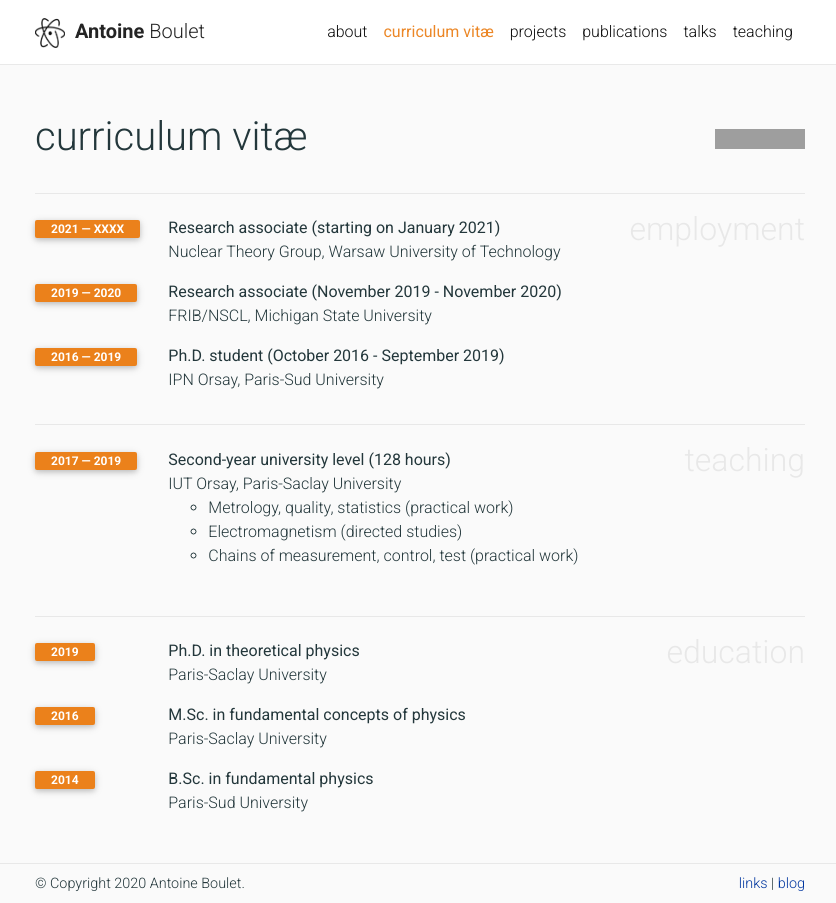
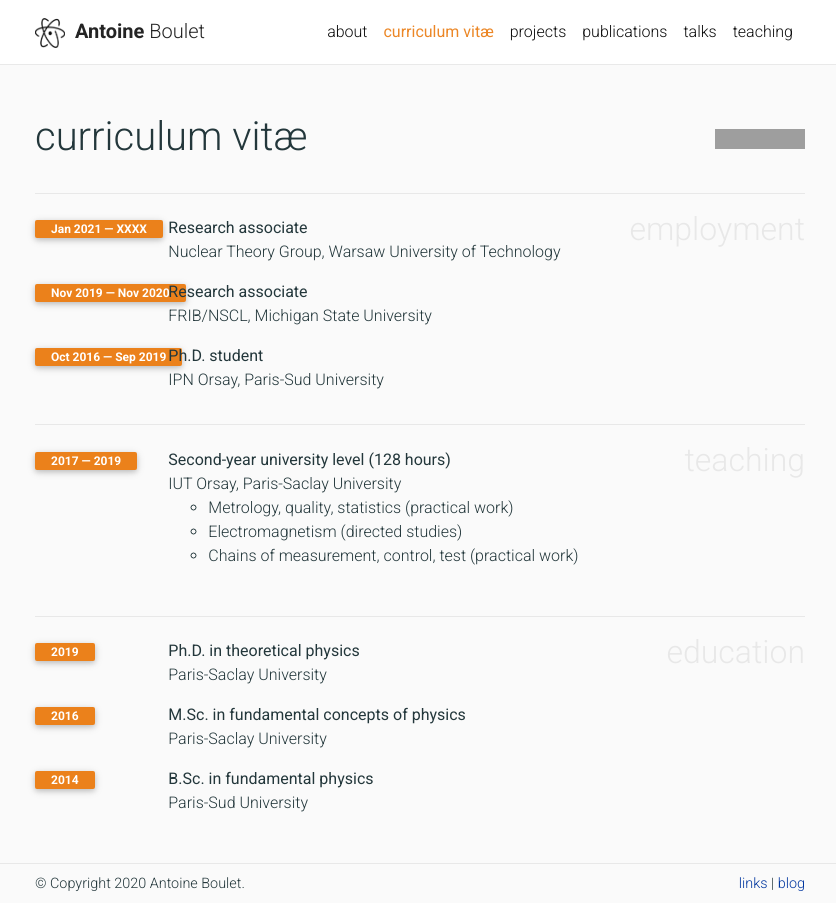
Before and after one commit to AntoineBoulet/antoineboulet.github.io, a Jekyll site: the page built from _pages/cv.md, in a window 1280 px wide. Shown: the whole page, without its empty margins (220-1056 px from the left). Built offline with Jekyll 4.4.1, drawn with Linux system fonts in a browser that asks for light colours; nearby versions of some CDN libraries; a style sheet for code colours, icons or effects is not loaded; grey boxes are pictures that could not be loaded.

Commit message:
Update cv.md

```diff
--- a/_pages/cv.md
+++ b/_pages/cv.md
@@ -15,25 +15,25 @@
                 <ol class="bibliography">
                 <li>
                   <div class="row">
-                    <div class="col-sm-2 abbr"><abbr class="badge">2021 — XXXX</abbr></div>
+                    <div class="col-sm-2 abbr"><abbr class="badge">Jan 2021 — XXXX</abbr></div>
                   <div id="msu" class="col-sm-8">
-                  <span class="title">Research associate (starting on January 2021)</span><br>
+                  <span class="title">Research associate</span><br>
                   <span class="author">Nuclear Theory Group, Warsaw University of Technology</span>
                   </div></div>
                 </li>
                 <li>
                   <div class="row">
-                    <div class="col-sm-2 abbr"><abbr class="badge">2019 — 2020</abbr></div>
+                    <div class="col-sm-2 abbr"><abbr class="badge">Nov 2019 — Nov 2020</abbr></div>
                   <div id="msu" class="col-sm-8">
-                  <span class="title">Research associate (November 2019 - November 2020)</span><br>
+                  <span class="title">Research associate</span><br>
                   <span class="author">FRIB/NSCL, Michigan State University</span>
                   </div></div>
                 </li>
                 <li>
                   <div class="row">
-                    <div class="col-sm-2 abbr"><abbr class="badge">2016 — 2019</abbr></div>
+                    <div class="col-sm-2 abbr"><abbr class="badge">Oct 2016 — Sep 2019</abbr></div>
                   <div id="ipn" class="col-sm-8">
-                  <span class="title">Ph.D. student (October 2016 - September 2019)</span><br>
+                  <span class="title">Ph.D. student</span><br>
                   <span class="author">IPN Orsay, Paris-Sud University</span>
                   </div></div>
                 </li>
```
